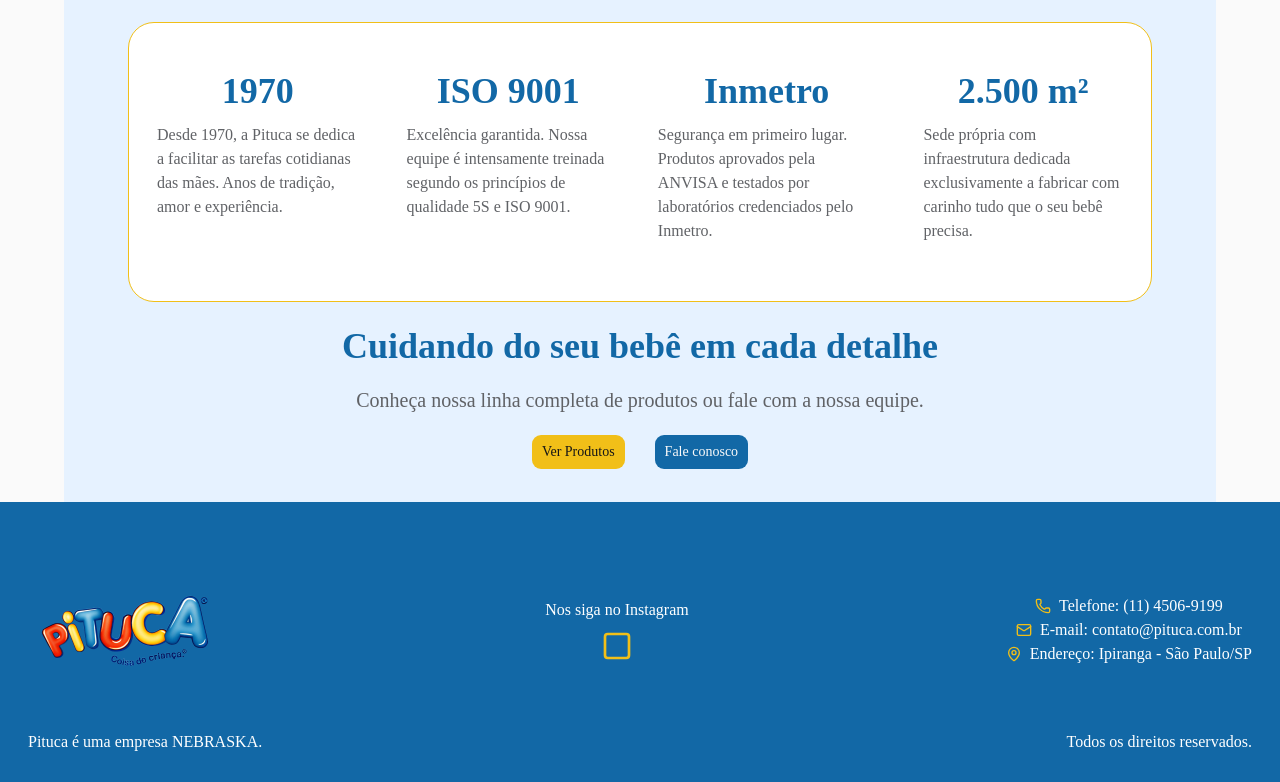
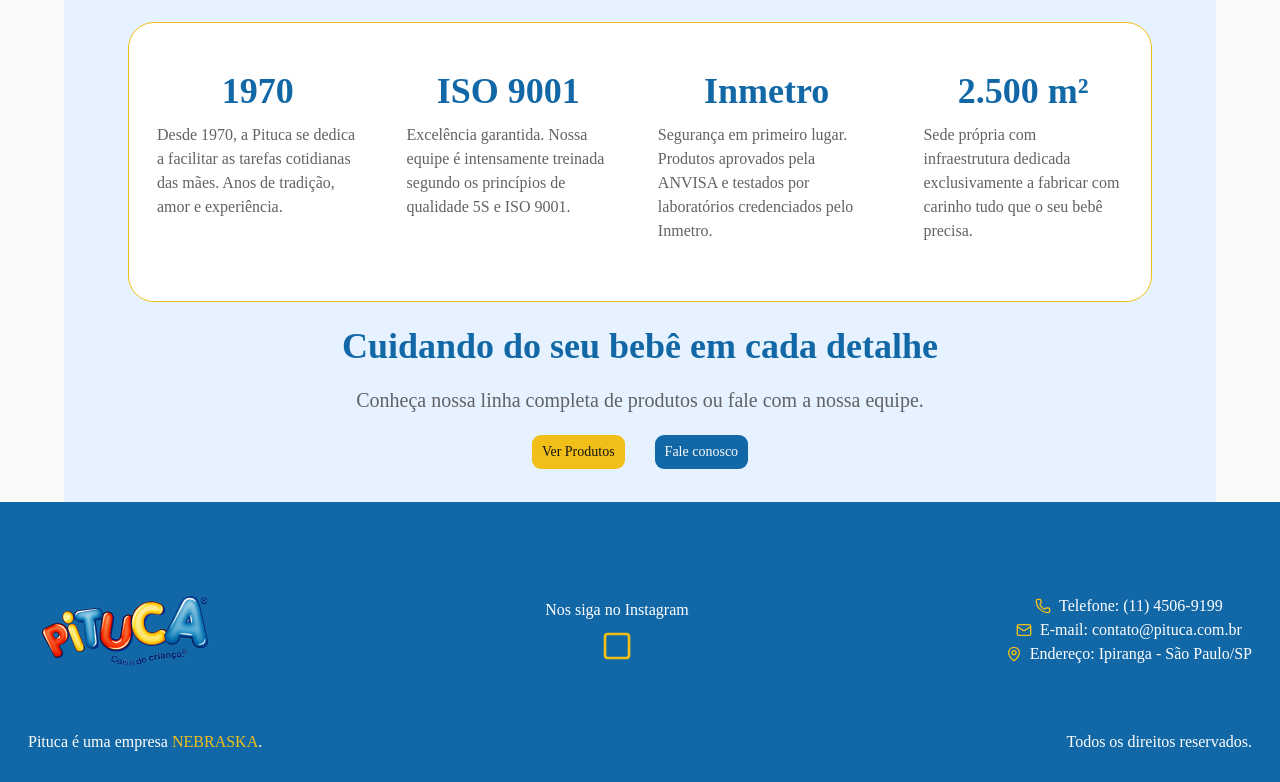
Before and after one commit to Buenohy/nebraska-pituca, a Next.js app: page / in a window 1280 px wide. Shown: the part 1195-1977 px from the top of the page. Built offline with nearby package versions, Linux system fonts and the light colour scheme.

Commit message:
feat: Changed NEBRASKA text color

```diff
--- a/components/Footer.tsx
+++ b/components/Footer.tsx
@@ -59,7 +59,10 @@ export default function Footer() {
         </div>
       </div>
       <div className="flex justify-between">
-        <p className="text-pituca-white">Pituca é uma empresa NEBRASKA.</p>
+        <p className="text-pituca-white">
+          Pituca é uma empresa{' '}
+          <span className="text-pituca-secundary">NEBRASKA</span>.
+        </p>
         <p className="text-pituca-white">Todos os direitos reservados.</p>
       </div>
     </div>
```
